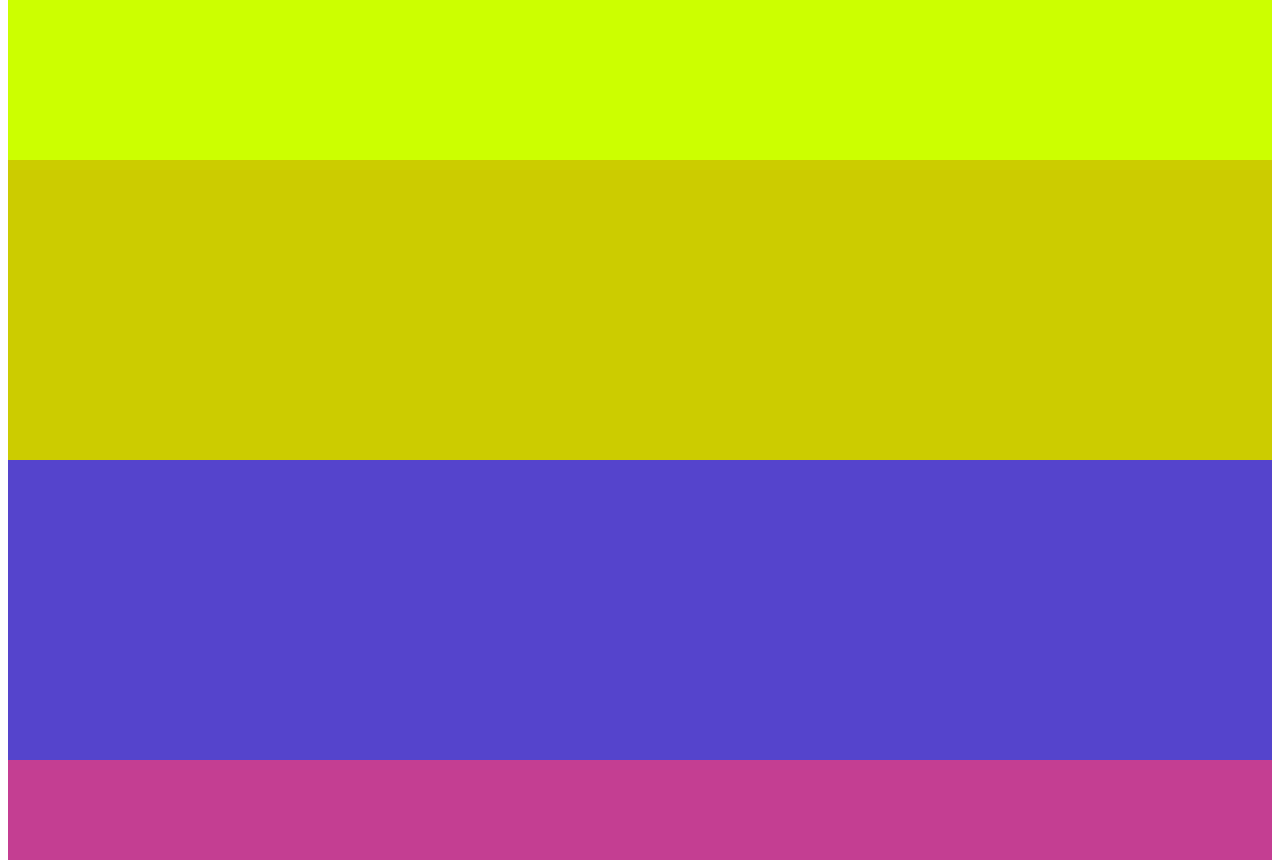
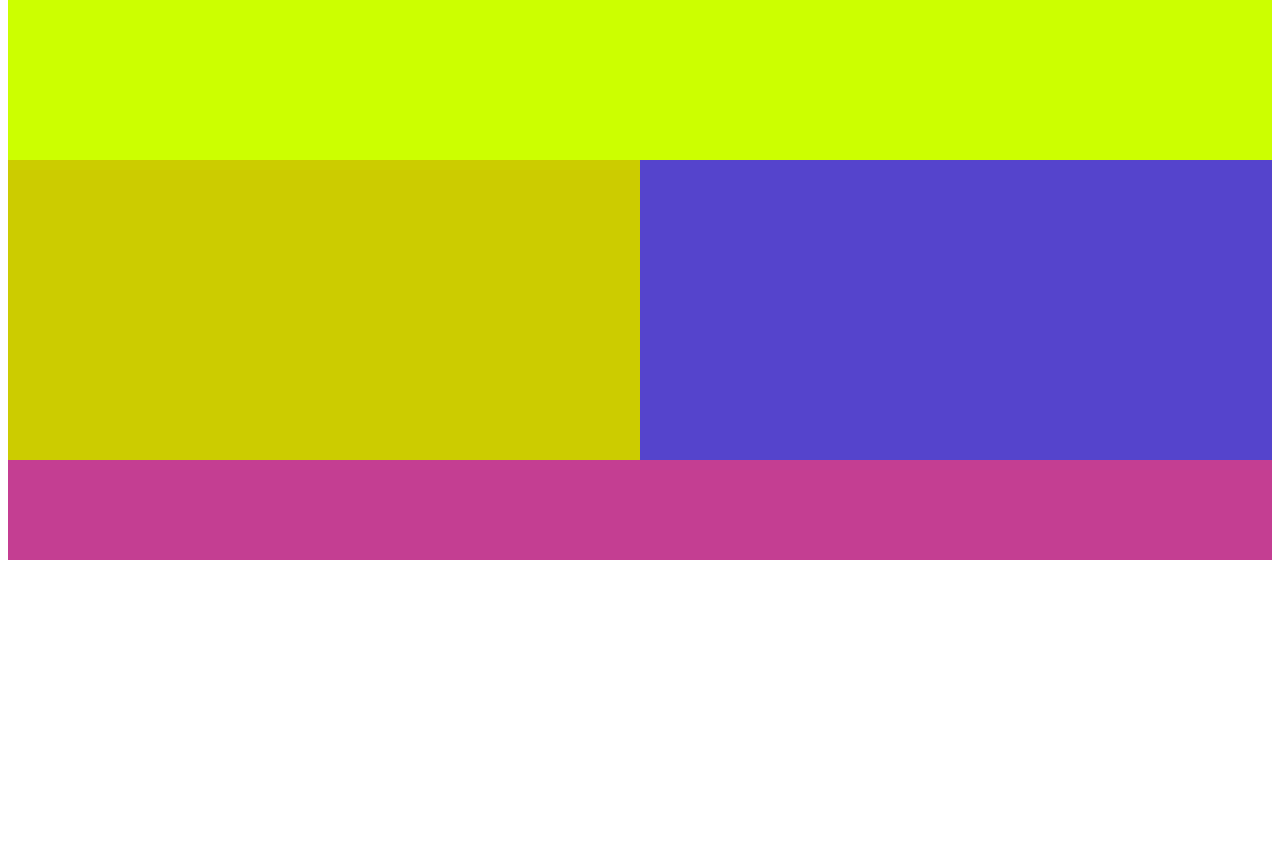
Before and after one commit to M-Wakai/atlas, a plain HTML site: page index.html in a window 1280 px wide. Shown: the part 61-929 px from the top of the page. After the commit the page ends 800 px from the top, so only its background shows below. Drawn offline with Linux system fonts and the light colour scheme.

Commit message:
main, sub位置変更

```diff
--- a/style.css
+++ b/style.css
@@ -4,16 +4,21 @@
 }
 
 #main {
+    float: left;
+    width: 50%;
 	height: 300px;
     background-color: #cc0;
 }
 
 #sub {
+    float: right;
+    width: 50%;
 	height: 300px;
     background-color: #54c;
 }
 
 #footer {
+    clear: both;
 	height: 100px;
     background-color: #c43e92;
 }
```
